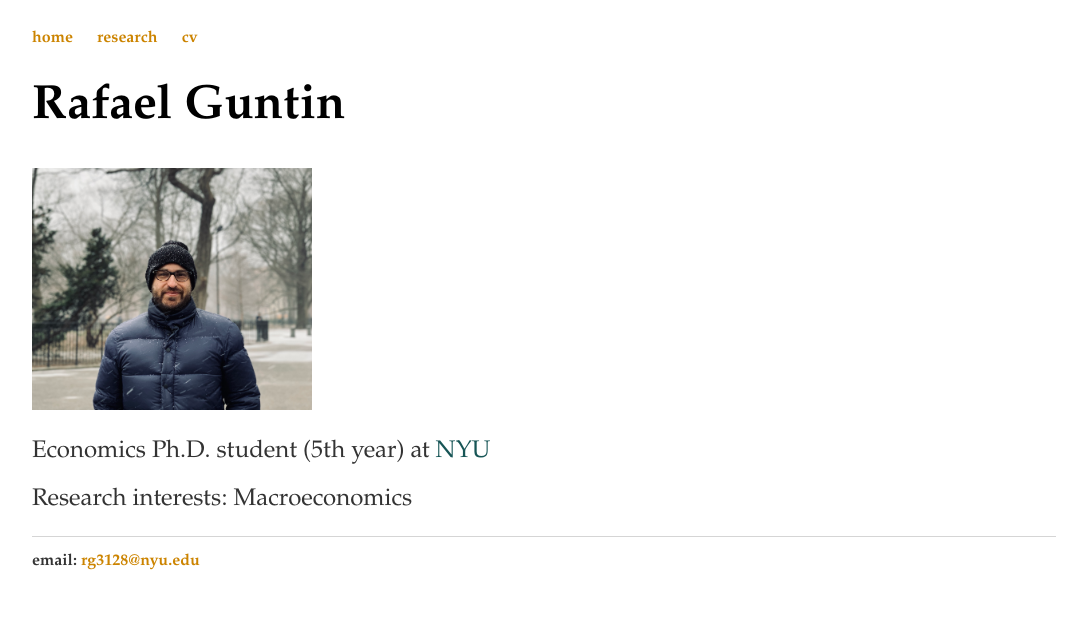
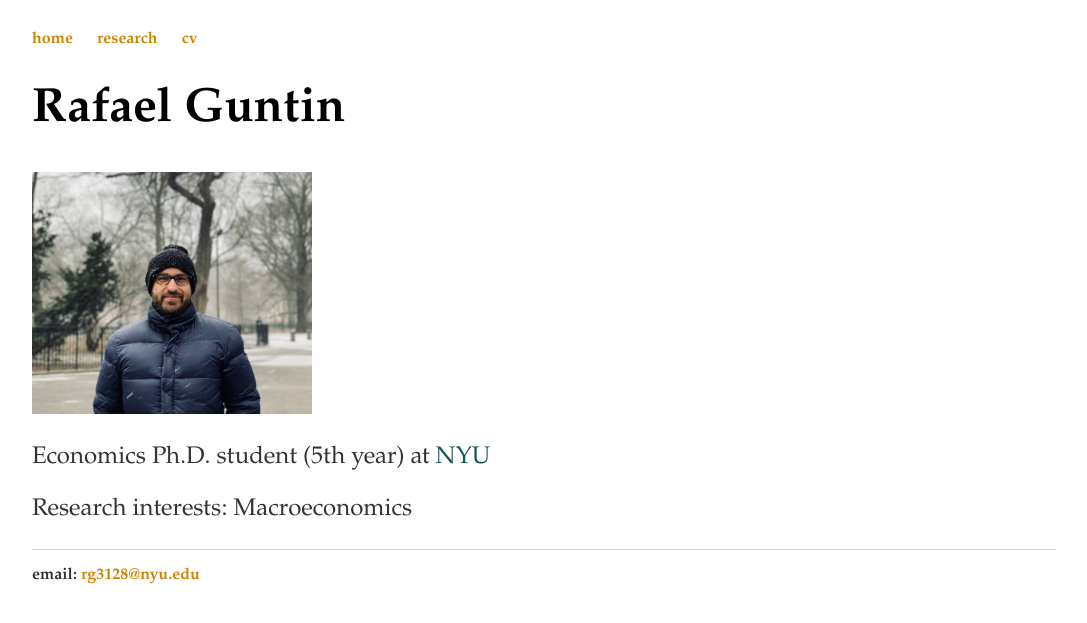
Before and after one commit to rafaguntin/rafaguntin.github.io, a Jekyll site: the page built from index.html, in a window 1280 px wide. Shown: the top 623 px of the page, without its empty margins (96-1183 px from the left). Built offline with Jekyll 4.4.1, drawn with Linux system fonts in a browser that asks for light colours.

Commit message:
Update main.css

```diff
--- a/css/main.css
+++ b/css/main.css
@@ -3,7 +3,7 @@ body { margin: 30px auto; width: 80%; font-family: Palatino, 'Palatino Linotype'
 a { text-decoration: none; color: #CC8400; font-family: Palatino, 'Palatino Linotype'}
 a:hover { text-decoration: underline; font-family: Palatino, 'Palatino Linotype'}
 
-p, ul { font-size: 1.5em; line-height: 1em; color: #333; font-family: Palatino, 'Palatino Linotype'}
+p, ul { font-size: 1.5em; line-height: 1.2em; color: #333; font-family: Palatino, 'Palatino Linotype'}
 p1 { font-size: 1em; line-height: 1em; color: #333; font-family: Palatino, 'Palatino Linotype'}
 
 #more {display: none;font-family: Palatino, 'Palatino Linotype', serif;}
```
